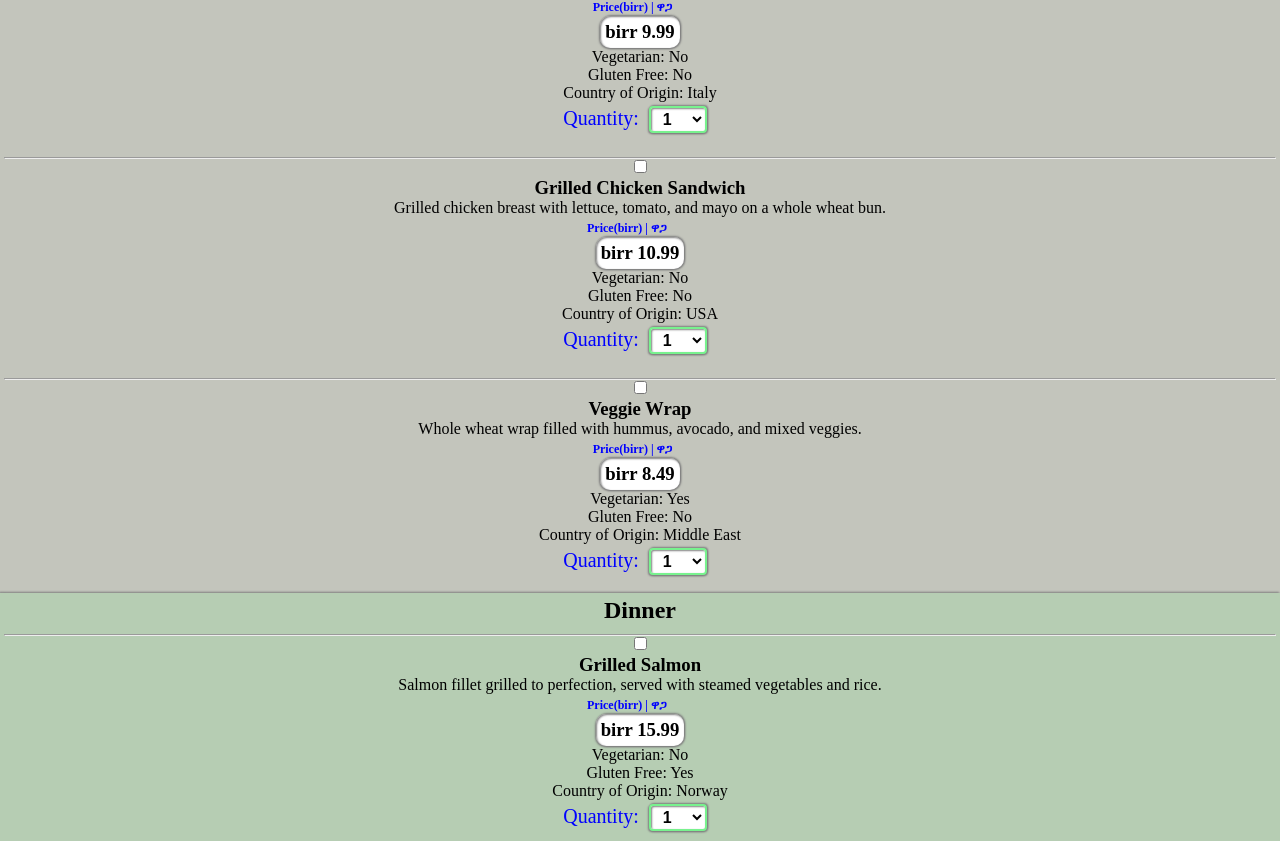
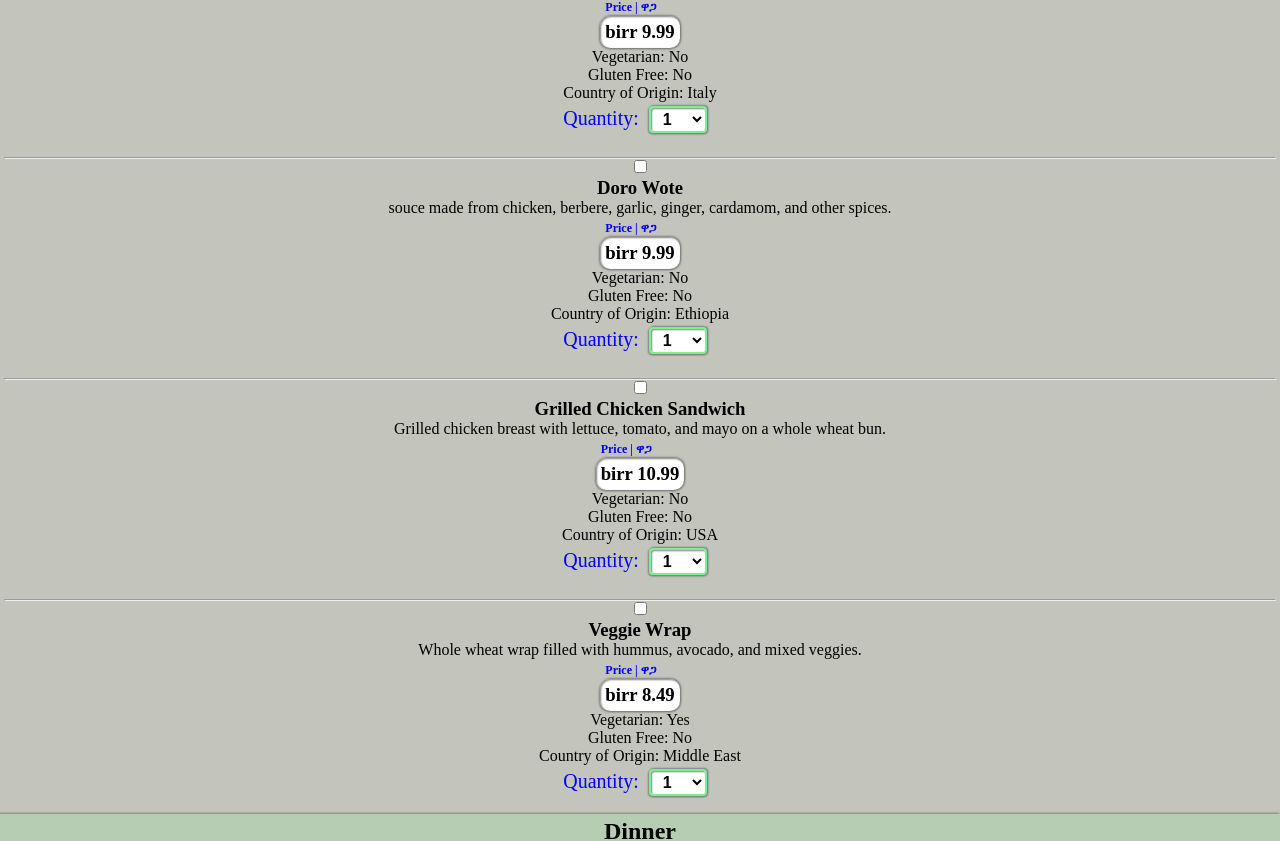
Before and after one commit to thomaskitaba/tom-menu, a React (Vite) app: page / in a window 1280 px wide. Shown: the part 1442-2283 px from the top of the page. Built offline with nearby package versions, Linux system fonts and the light colour scheme.

Commit message:
addeded functionality to reselt the filters

```diff
--- a/src/App.css
+++ b/src/App.css
@@ -615,13 +615,14 @@ border-radius: 20px;
 }
 .price-text, .quantity-text {
   display: flex;
+  flex-direction: row;
   margin: 0 auto;
   position: relative;
   background-color: white;
   /* border: 2px solid var(--clr-border-green); */
   padding: 5px;
   border-radius: 10px;
-  width: max-content;
+  width: fit-content;
   height: fit-content;
   margin-top: 20px;
   box-shadow: 1px 1px 2px inset grey, 1px 1px 2px grey, 1px -1px 2px grey, -1px 1px 2px grey;
@@ -633,15 +634,19 @@ border-radius: 20px;
 
   position: absolute;
   top:  -50%;
-  left: -10%;
+  left: -0%;
   color: blue;
   font-size: 0.75rem;
-  min-width: 80px;
+  min-width: 100px;
+
   height: auto;
+  text-align: left;
+  padding-inline: 5px;
+  margin-bottom: 2px;
 }
 
 .price-text::before {
-  content: 'Price(birr) | ዋጋ';
+  content: 'Price | ዋጋ';
 }
 .quantity-text::before {
   content: 'Quantity | ብዛት';
--- a/src/components/Menu.jsx
+++ b/src/components/Menu.jsx
@@ -81,11 +81,11 @@ const Menu = () => {
     setSelectedTotal(0);
     setShowSelectedItems(false);
     setSelectedButtonText('Selected');
-    // setMealTypeFilter('All');
-    // setVegetarianFilter('All');
-    // setGlutenFreeFilter('All');
-    // setCountryOfOriginFilter('All');
-    handleFilterChange();
+    setMealTypeFilter('');
+    setVegetarianFilter('');
+    setGlutenFreeFilter('');
+    setCountryOfOriginFilter('');
+    // handleFilterChange();
   }
 
     const handleFilterChange = (e) => {
@@ -205,9 +205,8 @@ const Menu = () => {
               <div key={index}>
                 <div className="selected-items-content flex-horizontal center-flex padding-inline">
                   <h3>{item.name}</h3>
-                  <h3 className="price-text"><span style={{ fontSize: "0.75px" }}>birr(ብር)</span>
-                  {item.price.toFixed(2)}</h3>
-                  <h3 className="quantity-text"> {item.quantity}  </h3>
+                  <h3 className="price-text">birr {item.price.toFixed(2)}</h3>
+                  <h3 className="quantity-text" > {item.quantity}  </h3>
                   <button className="select-button" onClick={() => handleRemoveSelected(index)}>
                    <Trash />
                   </button>
--- a/src/components/Menujson.jsx
+++ b/src/components/Menujson.jsx
@@ -40,6 +40,17 @@
         "vegetarian": false,
         "glutenFree": false,
         "countryOfOrigin": "Italy",
+        "className": "Lunch",
+        "Quantity": 1
+
+      },
+      {
+        "name": "Doro Wote",
+        "description": "souce made from chicken, berbere, garlic, ginger, cardamom, and other spices.",
+        "price": 9.99,
+        "vegetarian": false,
+        "glutenFree": false,
+        "countryOfOrigin": "Ethiopia",
         "className": "Lunch",
         "Quantity": 1
 
```
